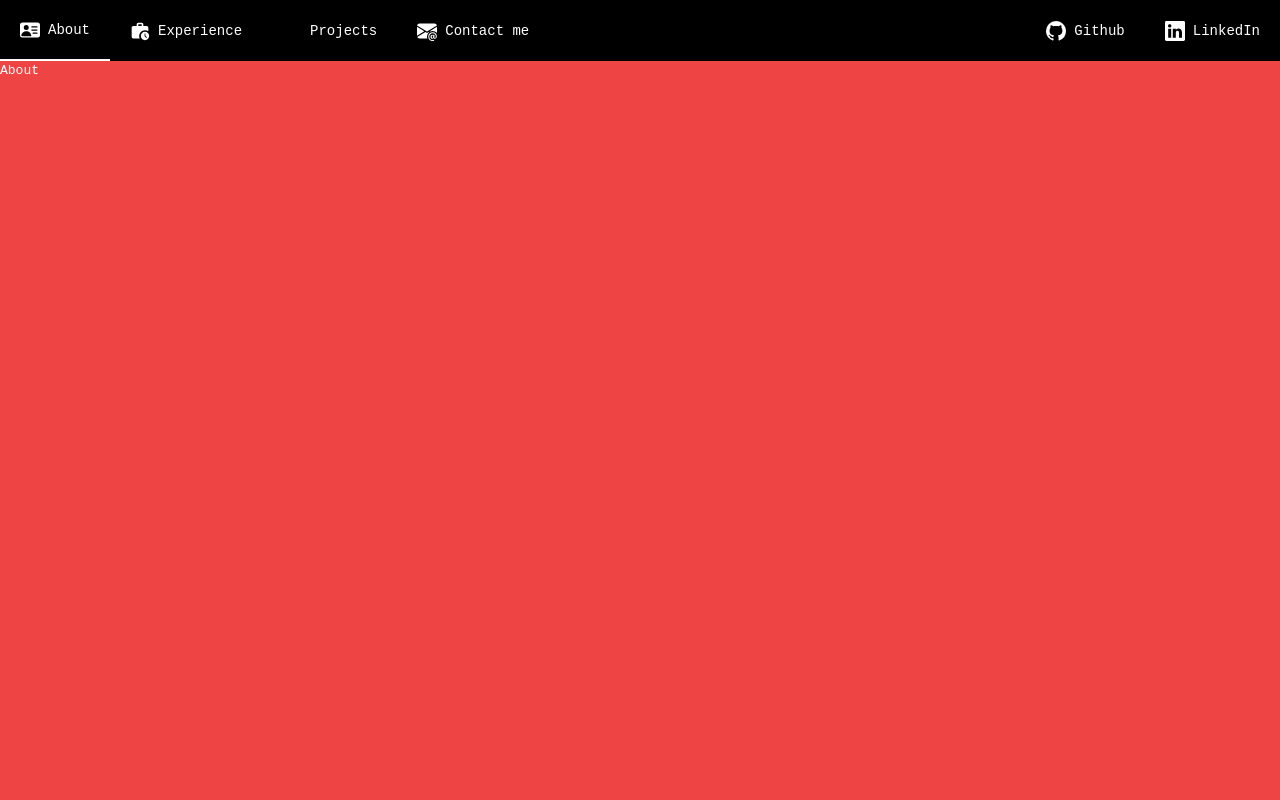
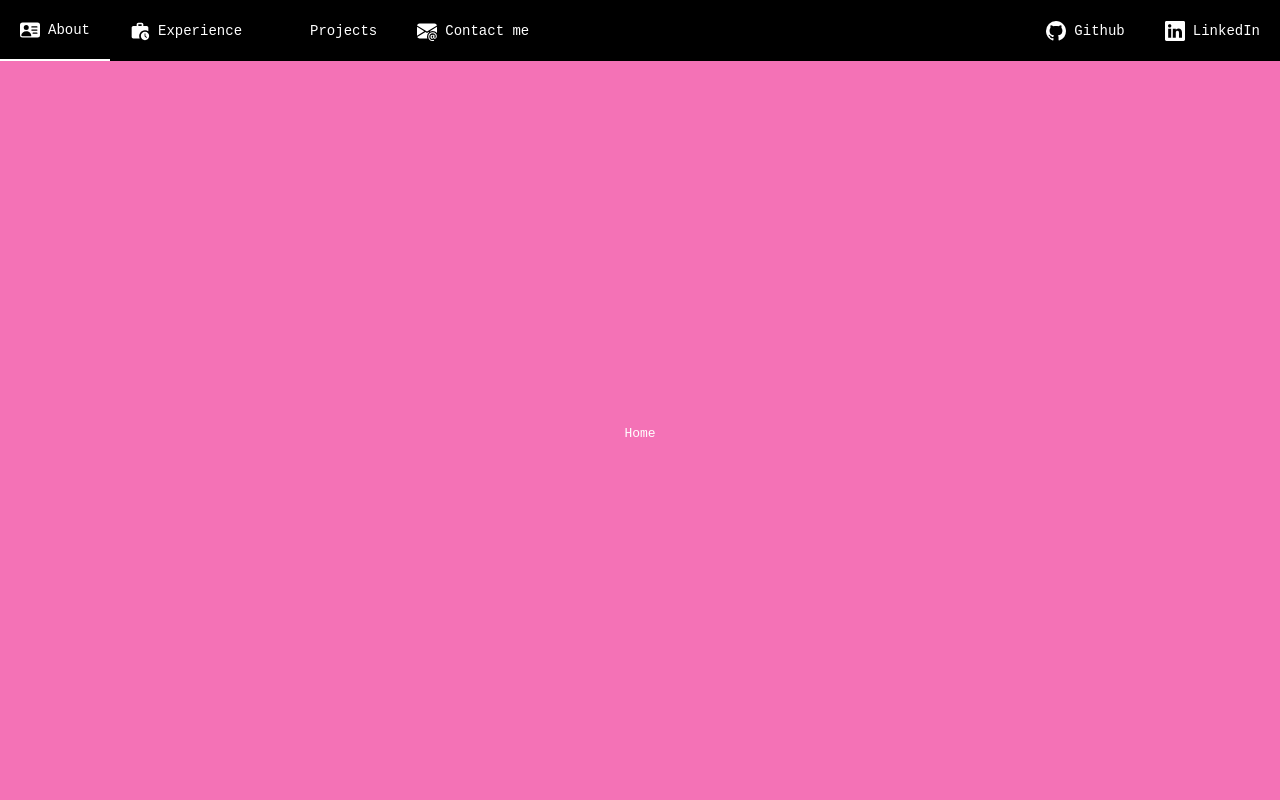
Before and after one commit to noesrichard/portfolio-v2, a React (Create React App) app: page / in a window 1280 px wide. Shown: the top 800 px of the page. Built offline with nearby package versions, Linux system fonts and the light colour scheme; some icons are missing.

Commit message:
Sections

```diff
--- a/src/App.tsx
+++ b/src/App.tsx
@@ -1,17 +1,31 @@
 import React from "react";
-import Footer from "./components/footer";
+import Navbar from "./components/navbar";
 import Header from "./components/header";
+import SectionContainer from "./components/section-container";
 
 function App() {
   return (
     <div className="flex flex-col lg:flex-col-reverse">
-
-      <div className="bg-red-500 text-white h-[calc(100vh-54px)] w-full">
-        <Header />
-        <div className="">About</div>
+      <div className="bg-black text-white h-fit w-full">
+        <SectionContainer>
+          <Header />
+          <div className="flex h-full justify-center items-center bg-pink-400">Home</div>
+        </SectionContainer>
+        <SectionContainer>
+          <div className="flex h-full justify-center items-center bg-blue-400"> About</div>
+        </SectionContainer>
+        <SectionContainer>
+          <div className="flex h-full justify-center items-center bg-red-400">Experience</div>
+        </SectionContainer>
+        <SectionContainer>
+          <div className="flex h-full justify-center items-center bg-blue-400"> Projects</div>
+        </SectionContainer>
+        <SectionContainer>
+          <div className="flex h-full justify-center items-center bg-blue-400"> Contact me</div>
+        </SectionContainer>
       </div>
 
-      <Footer />
+      <Navbar />
     </div>
   );
 }
--- a/src/components/footer.tsx
+++ b/src/components/navbar.tsx
@@ -10,7 +10,7 @@ import { MdWorkHistory } from "react-icons/md";
 import { LiaProjectDiagramSolid } from "react-icons/lia";
 import * as Collapsible from "@radix-ui/react-collapsible";
 
-const Footer = () => {
+const Navbar = () => {
   const [selected, setSelected] = useState(0);
   const [open, setOpen] = useState(false);
   const index = 0;
@@ -27,7 +27,7 @@ const Footer = () => {
   };
 
   return (
-    <div className="lg:flex bg-black justify-between w-full text-white sticky bottom-0 lg:top-0">
+    <div className="lg:flex justify-between bg-black text-white fixed bottom-0 w-full lg:sticky lg:top-0" >
 
       <div className="flex">
         {items.map((item, index) => (
@@ -99,4 +99,4 @@ const ProfessionalLinks = () => {
   );
 };
 
-export default Footer;
+export default Navbar;
--- /dev/null
+++ b/src/components/section-container.tsx
@@ -0,0 +1,11 @@
+import React, { ReactNode } from "react";
+
+const SectionContainer = ({children}: {children: ReactNode}) => {
+  return (
+    <div className="bg-black lg:h-[calc(100vh-54px)] h-[calc(100vh-52px)]">
+      {children}
+    </div>
+  );
+};
+
+export default SectionContainer;
```
